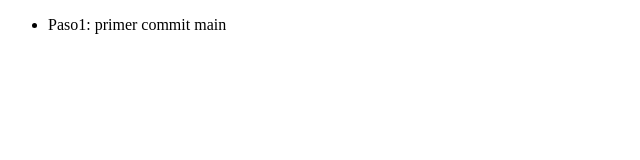
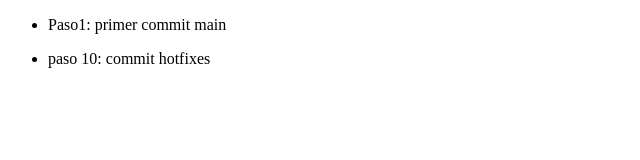
Before and after one commit to KaZZuSe/tarea_dwec, a plain HTML site: page index.html in a window 1280 px wide. Shown: the whole page, without its empty margins (0-640 px from the left). Drawn offline with Linux system fonts and the light colour scheme.

Commit message:
paso 10: commit hotfixes

```diff
--- a/index.html
+++ b/index.html
@@ -9,5 +9,8 @@
     <ul>
         <li>Paso1: primer commit main</li>
     </ul>
+    <ul>
+        <li>paso 10: commit hotfixes</li>
+    </ul>
 </body>
 </html>
```
